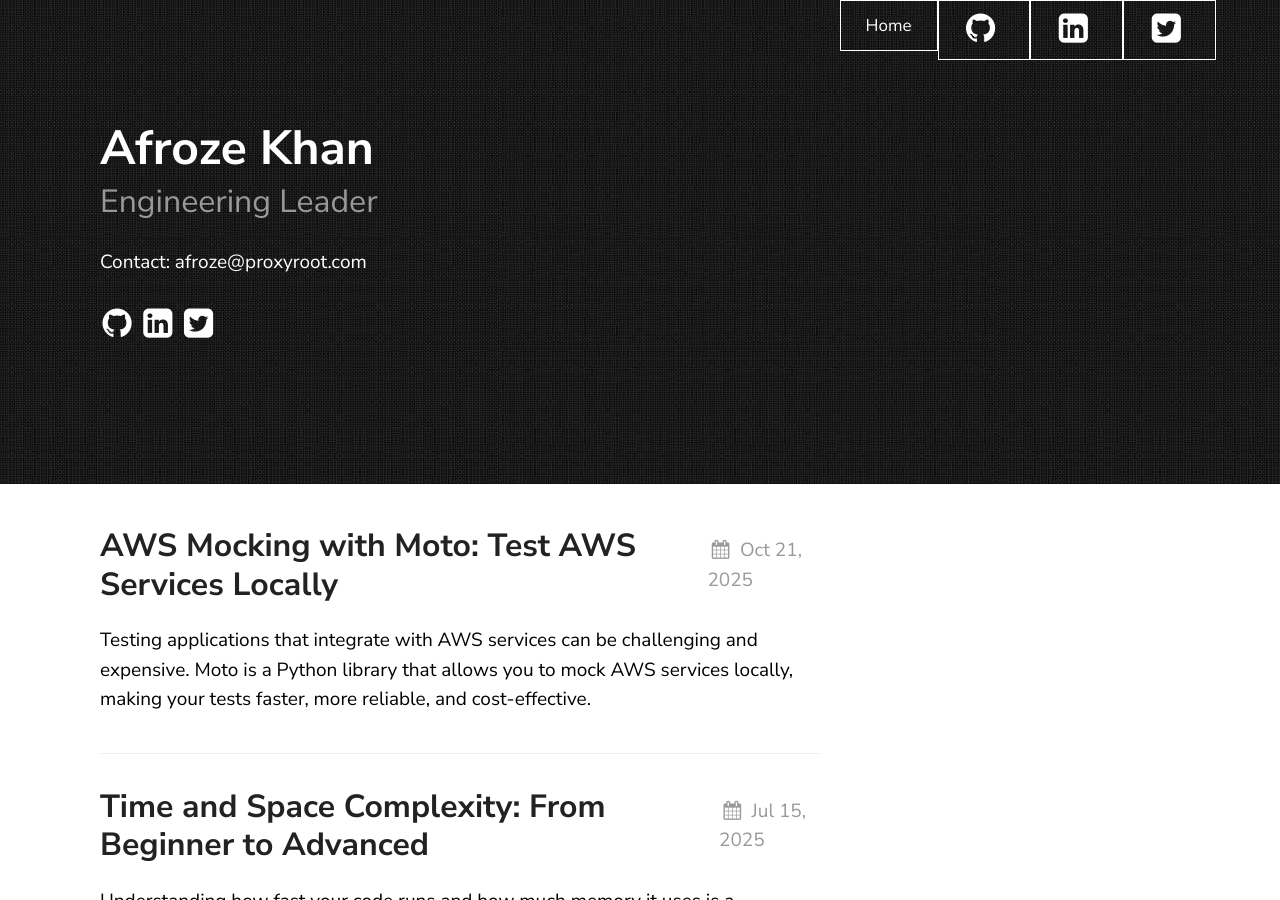
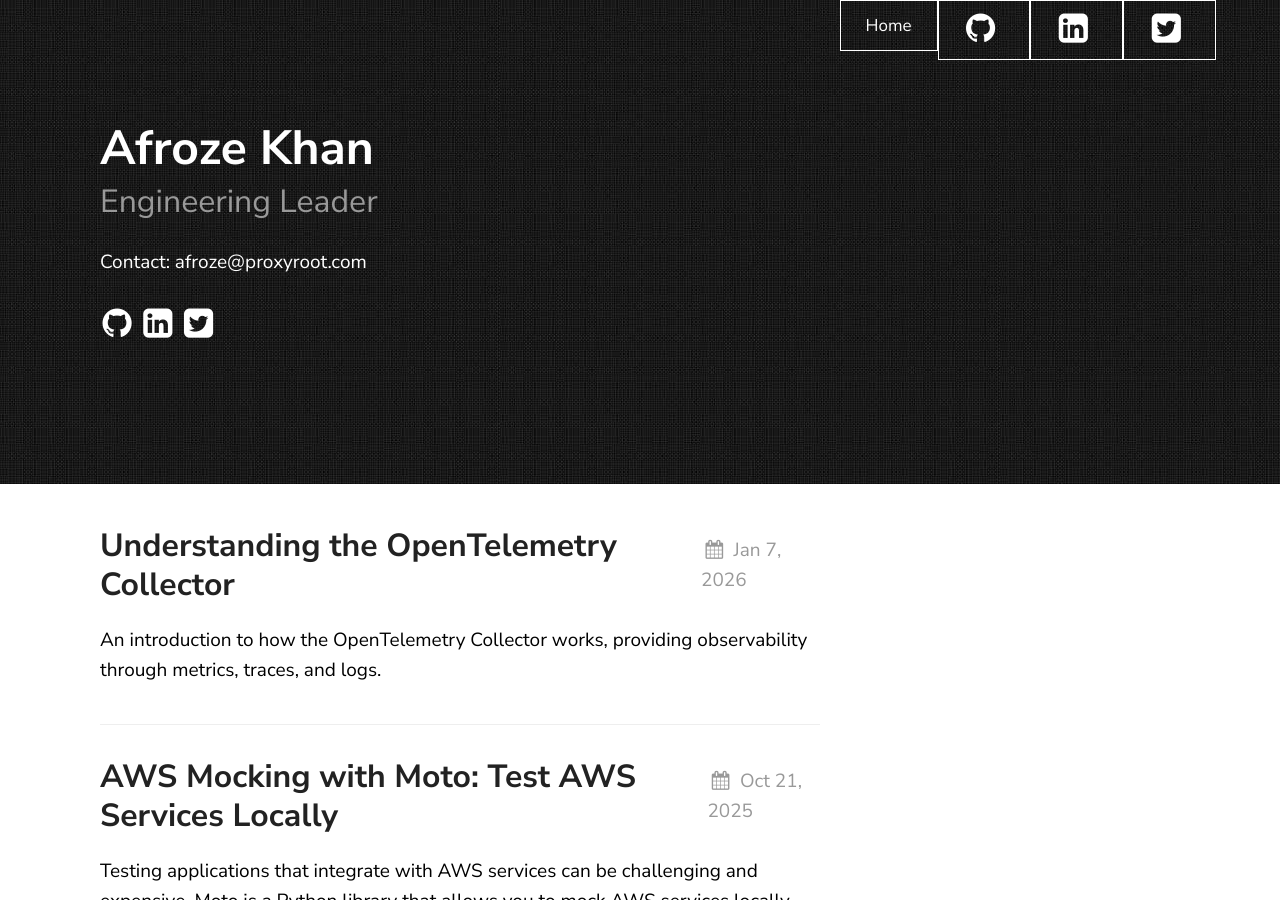
Before and after one commit to proxyroot/proxyroot.github.io, a Jekyll site: the page built from index.md, in a window 1280 px wide and 900 px high. Built offline with Jekyll 4.4.1, drawn with Linux system fonts in a browser that asks for light colours; some of the changed text lies outside the part shown.

Commit message:
Fix date

```diff
--- a/_posts/2026-01-07-opentelemetry-collector.markdown
+++ b/_posts/2026-01-07-opentelemetry-collector.markdown
@@ -2,7 +2,7 @@
 layout: post
 title:  "Understanding the OpenTelemetry Collector"
 description: An introduction to how the OpenTelemetry Collector works, providing observability through metrics, traces, and logs.
-date:   2024-01-07
+date:   2026-01-07 10:00:00 +0500
 categories: OpenTelemetry Observability Monitoring
 ---
 
```
